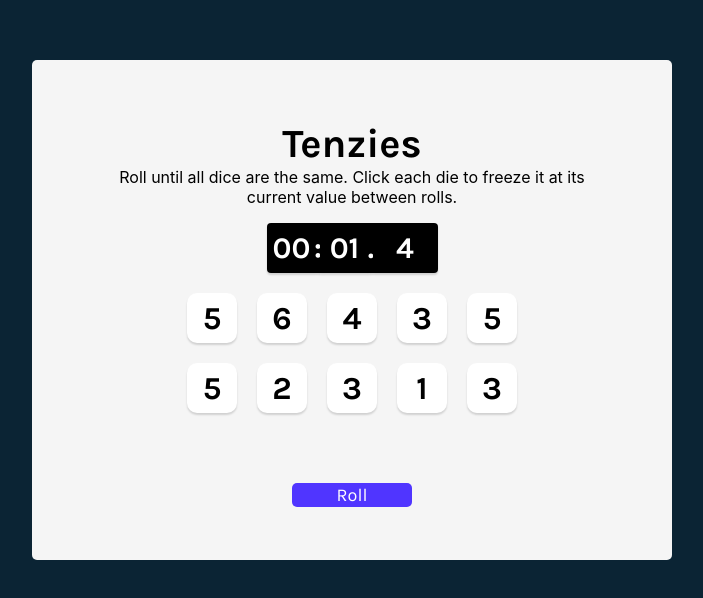
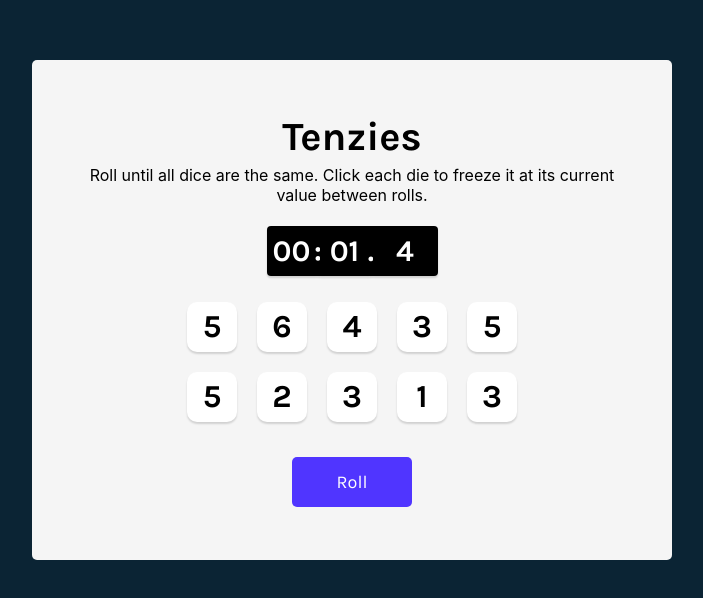
Before and after one commit to freecode23/tenzies, a React (Create React App) app: page / in a window 1280 px wide. Shown: the part 190-788 px from the top of the page, without its empty margins (288-991 px from the left). Built offline with nearby package versions, Linux system fonts and the light colour scheme.

Commit message:
fix button squeezed

```diff
--- a/src/index.css
+++ b/src/index.css
@@ -36,7 +36,7 @@ main {
     height: 500px;
     max-width: 700px;
     border-radius: 5px;
-    padding: 60px;
+    padding: 50px 50px 50px 50px;
     /* FLEX menu: */
     display: flex;
     /* spread evenly in column */
@@ -111,7 +111,7 @@ main {
 button {
     height: 50px;
     width: 120px;
-    margin-top: 50px;
+    margin-top: 10px;
     background-color: #5035FF;
     color: white;
     border-radius: 5px;
```
